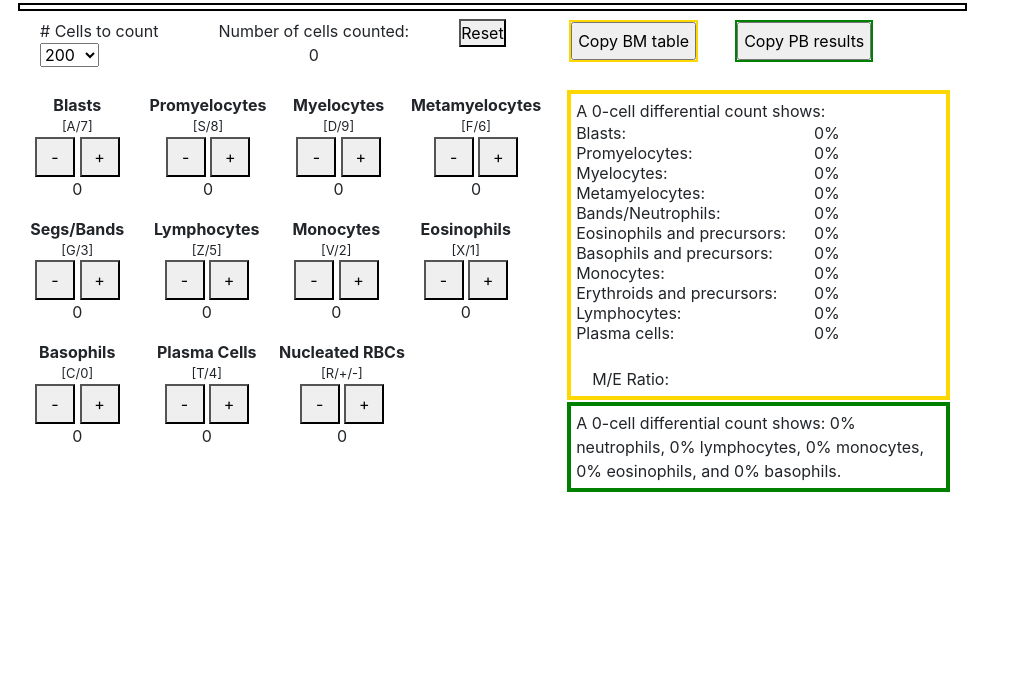
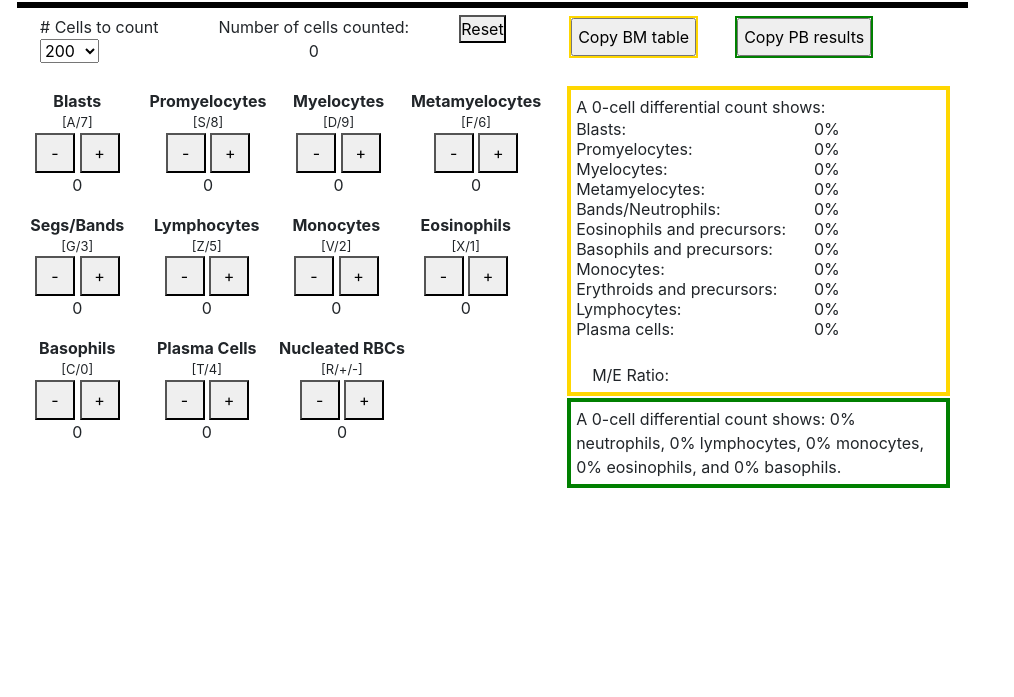
Before and after one commit to lobstaboy/SuperCellCounterPro, a plain HTML site: page index.html in a window 1280 px wide. Shown: the part 103-800 px from the top of the page, without its empty margins (0-1014 px from the left). Drawn offline with nearby package versions, Linux system fonts and the light colour scheme.

Commit message:
Add files via upload
changing the colapsible style

```diff
--- a/style.css
+++ b/style.css
@@ -90,9 +90,9 @@ end of styling the collapsible
 */
 
 div.collapsible-content {
-    outline: 2px solid black;
+    outline: 3px solid black;
     width: 75%;
-    padding: 2px;
+    padding-left: 8px;
 
     margin-bottom: 10px;
 }
```
